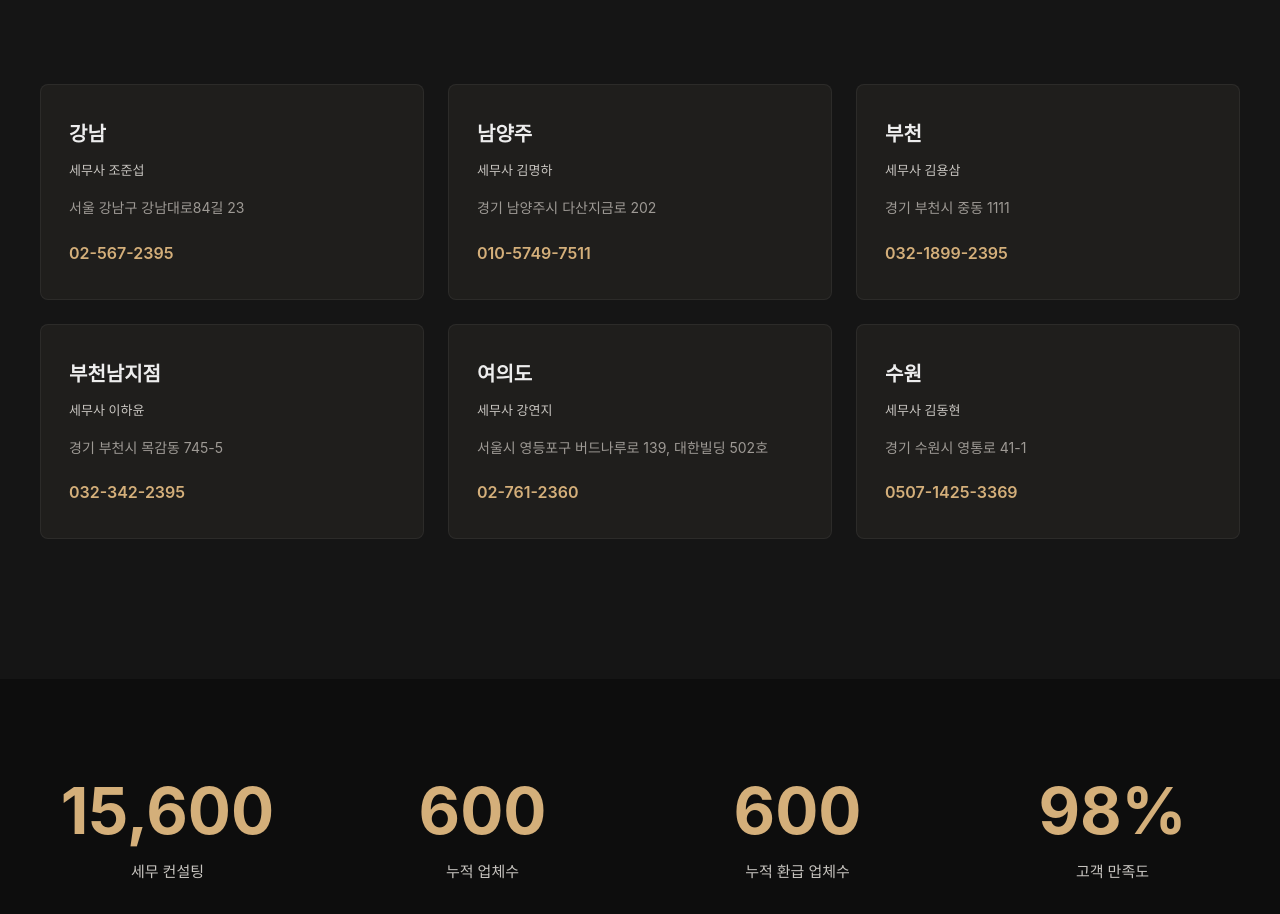
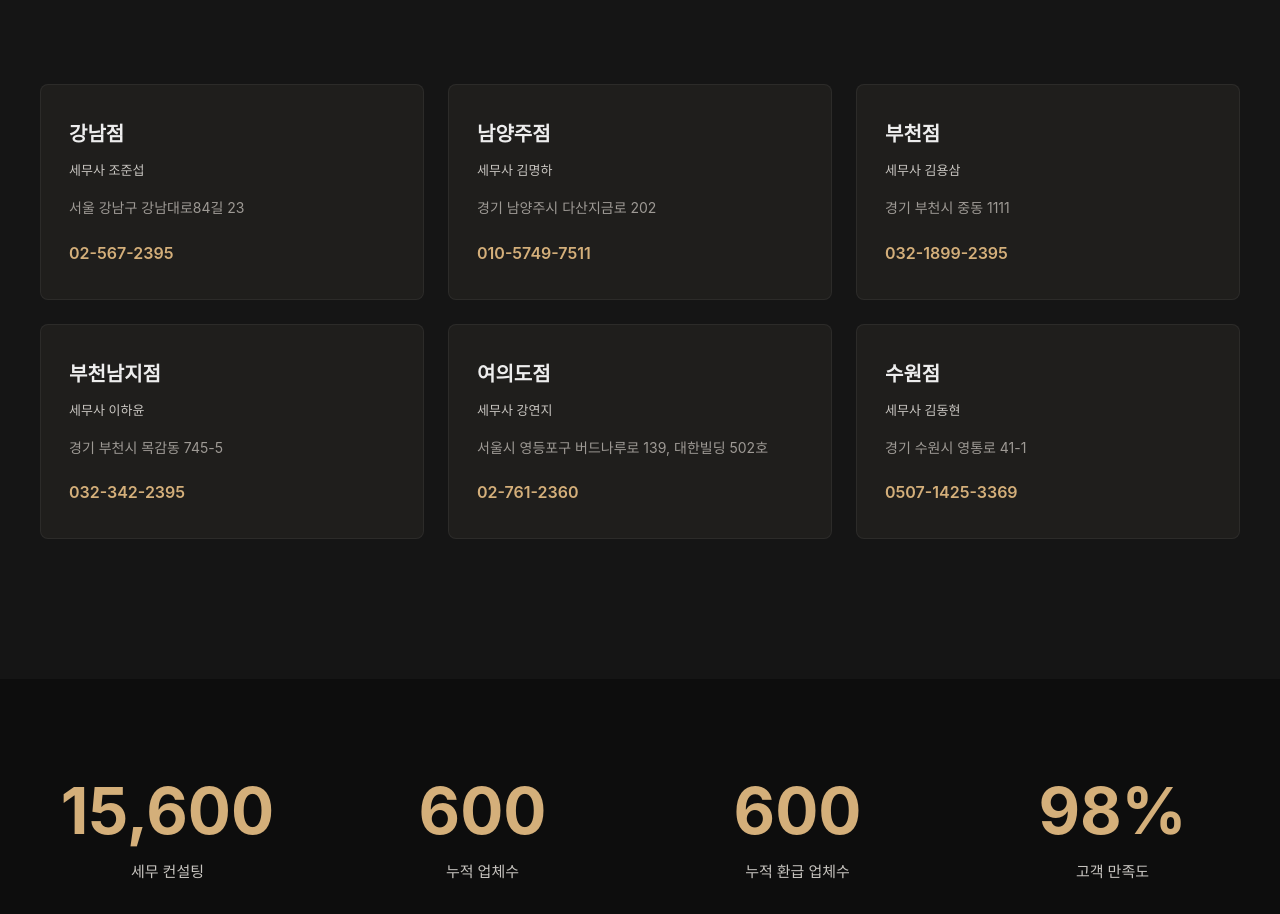
Before and after one commit to etax119-arch/startax, a Next.js app: page / in a window 1280 px wide. Shown: the part 3736-4650 px from the top of the page. Built offline with nearby package versions, Linux system fonts and the light colour scheme; a web font is replaced by a local one.

Commit message:
지점명 일괄변경

```diff
--- a/app/components/Branches/Branches.tsx
+++ b/app/components/Branches/Branches.tsx
@@ -34,7 +34,7 @@ function renderSlogan(text: string): React.ReactNode {
 const branchData: Branch[] = [
   {
     id: 'gangnam',
-    name: '강남',
+    name: '강남점',
     taxAgent: '조준섭',
     title: '세무사',
     slogan: renderSlogan('<strong>국세청 14년 경력!</strong> 어떤 세무사와 함께 하느냐에 따라<br/>사업의 미래가 달라집니다.'),
@@ -45,7 +45,7 @@ const branchData: Branch[] = [
   },
   {
     id: 'namyangju',
-    name: '남양주',
+    name: '남양주점',
     taxAgent: '김명하',
     title: '세무사',
     slogan: renderSlogan('<strong>일등세무 해결사!</strong><br/>김명하 입니다.'),
@@ -56,7 +56,7 @@ const branchData: Branch[] = [
   },
   {
     id: 'bucheon',
-    name: '부천',
+    name: '부천점',
     taxAgent: '김용삼',
     title: '세무사',
     slogan: renderSlogan('첫 마음 그대로.<br/><strong>고객과 함께</strong>하겠습니다.'),
@@ -78,7 +78,7 @@ const branchData: Branch[] = [
   },
   {
     id: 'yeouido',
-    name: '여의도',
+    name: '여의도점',
     taxAgent: '강연지',
     title: '세무사',
     slogan: renderSlogan('<strong>풍부한 경험과 친절한 서비스</strong>로 든든한 절세파트너가 되겠습니다.'),
@@ -89,7 +89,7 @@ const branchData: Branch[] = [
   },
   {
     id: 'suwon',
-    name: '수원',
+    name: '수원점',
     taxAgent: '김동현',
     title: '세무사',
     slogan: renderSlogan('빠르게 변화하는 세법에<br/><strong>발맞춰 연구하며, 대응</strong>하고<br/>가능성을 제시합니다.'),
```
